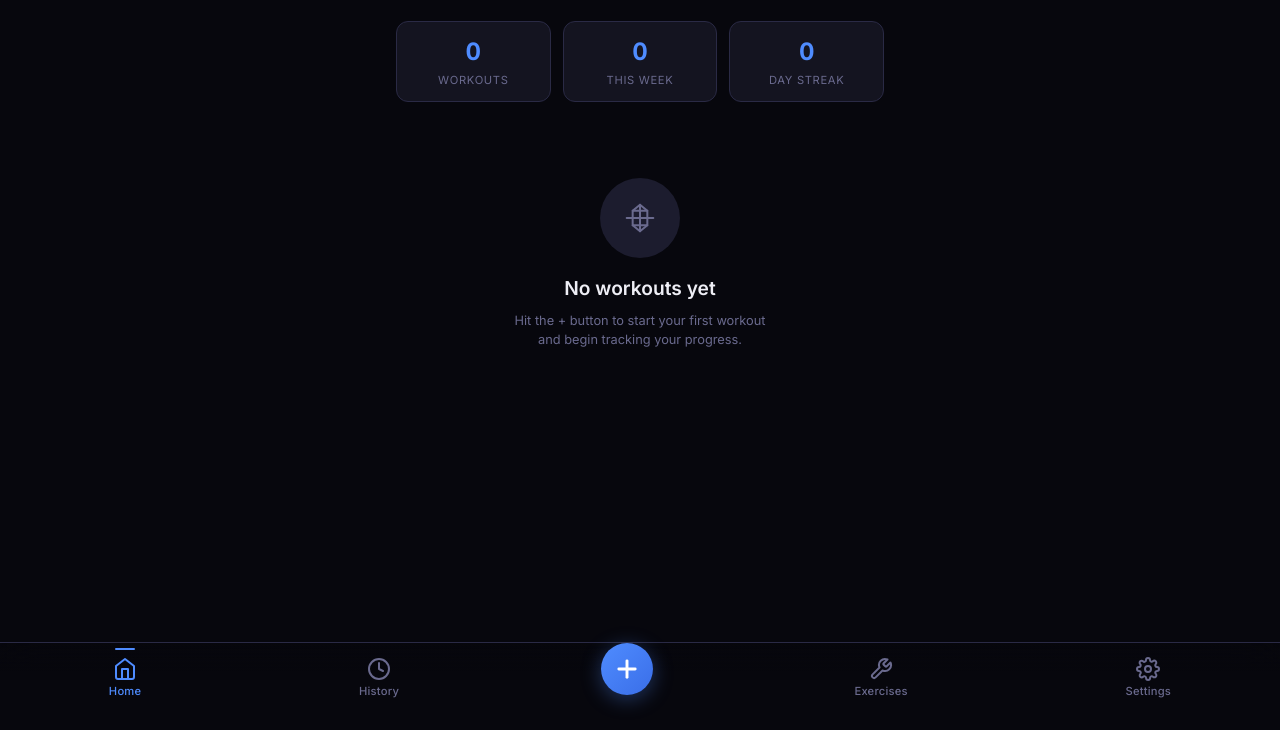
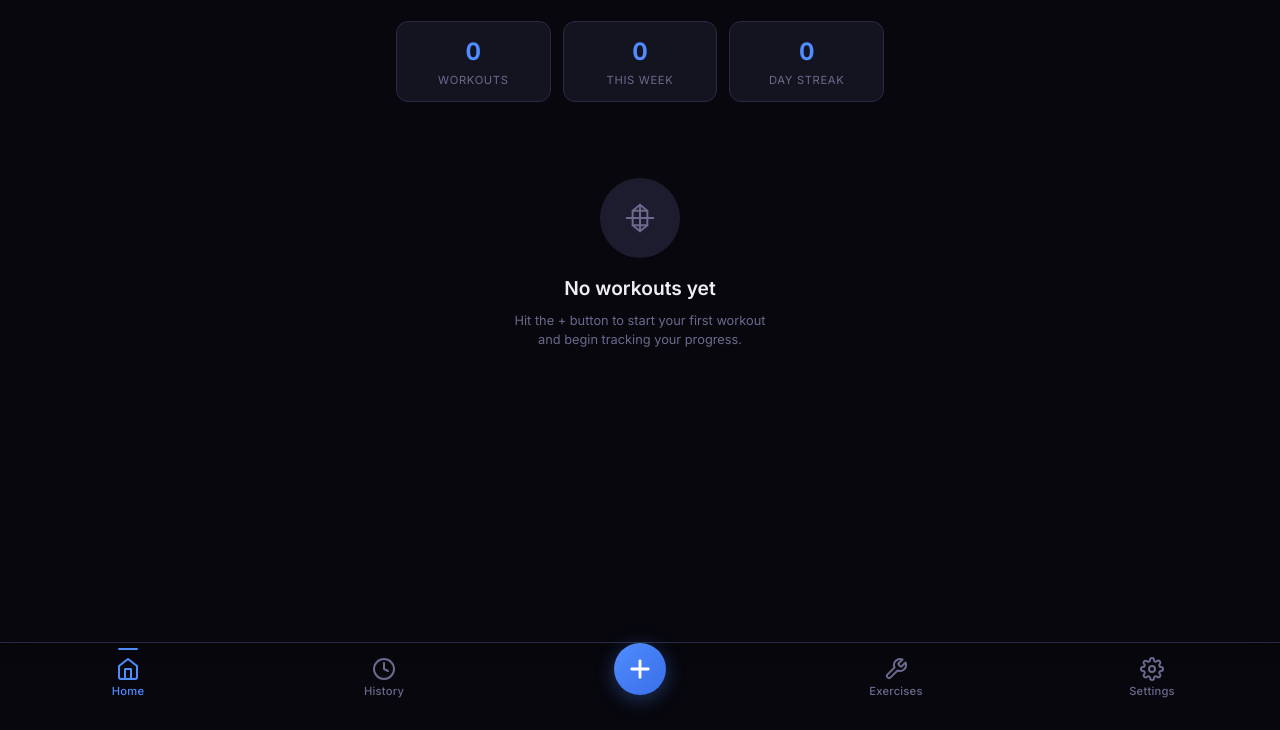
Before and after one commit to SynthSyntax/Iron-Log, a website with bundled scripts: page index.html in a window 1280 px wide. Shown: the part 86-816 px from the top of the page. Built offline with nearby package versions, Linux system fonts and the light colour scheme; no server answers.

Commit message:
Fix UI layout for native safe area and FAB centering

```diff
--- a/index.html
+++ b/index.html
@@ -2,7 +2,7 @@
 <html lang="en">
 <head>
   <meta charset="UTF-8">
-  <meta name="viewport" content="width=device-width, initial-scale=1.0, maximum-scale=1.0, user-scalable=no">
+  <meta name="viewport" content="width=device-width, initial-scale=1.0, maximum-scale=1.0, user-scalable=no, viewport-fit=cover">
   <meta name="description" content="Track your gym workouts, exercises, sets, reps and weights. Free workout tracker.">
   <title>Iron Log — Gym Tracker</title>
 
@@ -37,9 +37,11 @@
       <svg width="24" height="24" viewBox="0 0 24 24" fill="none" stroke="currentColor" stroke-width="2" stroke-linecap="round" stroke-linejoin="round"><circle cx="12" cy="12" r="10"/><polyline points="12 6 12 12 16 14"/></svg>
       <span>History</span>
     </a>
-    <button id="start-workout-fab" aria-label="Start Workout">
-      <svg width="28" height="28" viewBox="0 0 24 24" fill="none" stroke="currentColor" stroke-width="2.5" stroke-linecap="round" stroke-linejoin="round"><line x1="12" y1="5" x2="12" y2="19"/><line x1="5" y1="12" x2="19" y2="12"/></svg>
-    </button>
+    <div class="nav-fab-wrapper">
+      <button id="start-workout-fab" aria-label="Start Workout">
+        <svg width="28" height="28" viewBox="0 0 24 24" fill="none" stroke="currentColor" stroke-width="2.5" stroke-linecap="round" stroke-linejoin="round"><line x1="12" y1="5" x2="12" y2="19"/><line x1="5" y1="12" x2="19" y2="12"/></svg>
+      </button>
+    </div>
     <a href="#exercises" class="nav-item" data-view="exercises" id="nav-exercises">
       <svg width="24" height="24" viewBox="0 0 24 24" fill="none" stroke="currentColor" stroke-width="2" stroke-linecap="round" stroke-linejoin="round"><path d="M14.7 6.3a1 1 0 0 0 0 1.4l1.6 1.6a1 1 0 0 0 1.4 0l3.77-3.77a6 6 0 0 1-7.94 7.94l-6.91 6.91a2.12 2.12 0 0 1-3-3l6.91-6.91a6 6 0 0 1 7.94-7.94l-3.76 3.76z"/></svg>
       <span>Exercises</span>
--- a/src/style.css
+++ b/src/style.css
@@ -145,20 +145,29 @@ a {
   -webkit-backdrop-filter: blur(20px);
   display: flex;
   align-items: center;
-  justify-content: space-around;
   z-index: 100;
   border-top: 1px solid var(--border);
 }
 
 .nav-item {
+  flex: 1;
   display: flex;
   flex-direction: column;
   align-items: center;
   gap: 2px;
-  padding: 8px 16px;
+  padding: 8px 0;
   color: var(--text-3);
   transition: color 0.2s var(--ease);
   position: relative;
+}
+
+.nav-fab-wrapper {
+  flex: 1;
+  display: flex;
+  align-items: center;
+  justify-content: center;
+  position: relative;
+  height: 100%;
 }
 
 .nav-item span {
@@ -206,7 +215,7 @@ a {
 /* ── View Containers ────────────────────────── */
 .view {
   padding: var(--gap-lg);
-  padding-top: var(--gap-xl);
+  padding-top: calc(env(safe-area-inset-top, 24px) + var(--gap-xl));
 }
 
 .view-header {
@@ -356,6 +365,8 @@ a {
   border-radius: var(--radius-sm);
   color: var(--text);
   -moz-appearance: textfield;
+  -webkit-appearance: textfield;
+  appearance: textfield;
   transition: border-color 0.2s var(--ease), box-shadow 0.2s var(--ease);
 }
 
@@ -615,6 +626,7 @@ a {
   align-items: center;
   justify-content: space-between;
   padding: var(--gap-lg);
+  padding-top: calc(env(safe-area-inset-top, 24px) + var(--gap-lg));
   position: sticky;
   top: 0;
   background: var(--bg);
--- a/src/version.js
+++ b/src/version.js
@@ -1,4 +1,4 @@
-export const APP_VERSION = '1.0.0';
+export const APP_VERSION = '1.0.1';
 
 // Change these to your actual GitHub username and repository name!
 const GITHUB_USERNAME = 'SynthSyntax';
```
